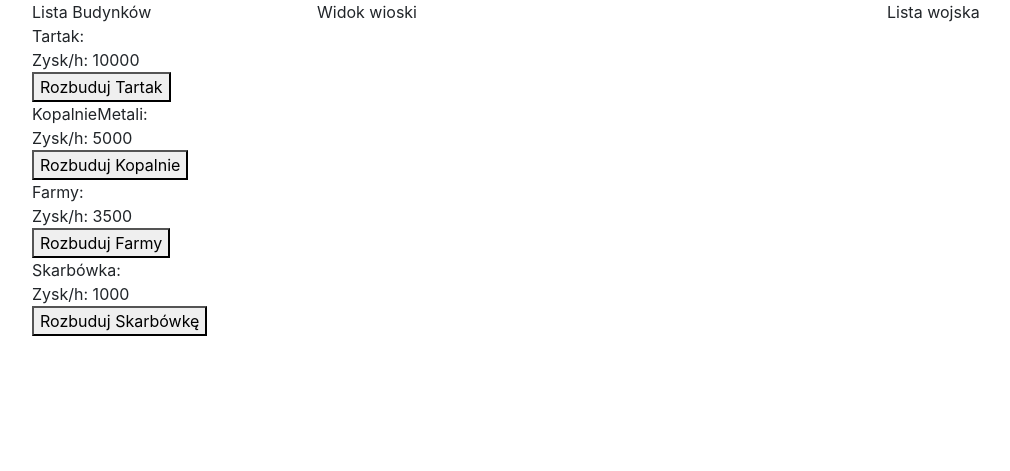
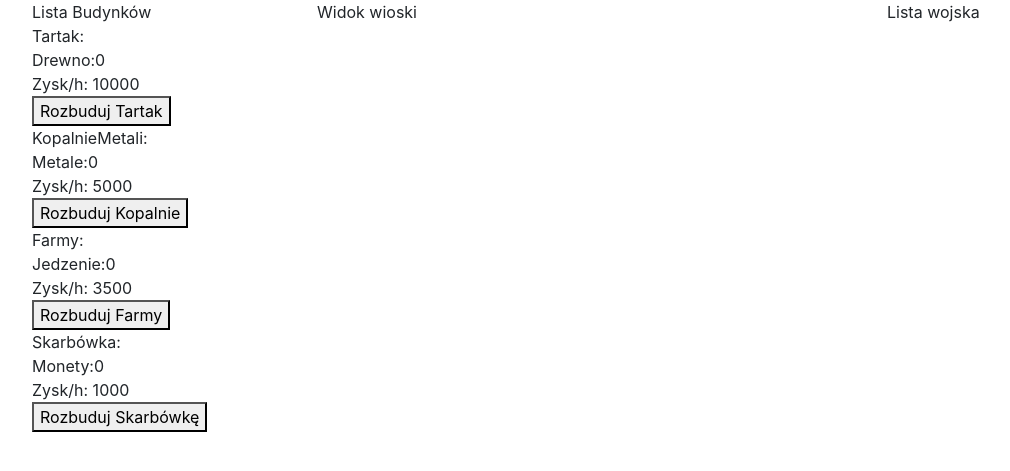
Before and after one commit to Project-Ascension-to-Heaven/Giera, a PHP site: page /index.php in a window 1280 px wide. Shown: the part 61-532 px from the top of the page, without its empty margins (53-1063 px from the left). Run offline with PHP 8.4, Linux system fonts and the light colour scheme.

Commit message:
Kox magazyn
kox

```diff
--- a/index.php
+++ b/index.php
@@ -63,21 +63,25 @@
             <div class="col-12 col-md-3">
                 Lista Budynków<br>
                 Tartak: <br>
+                Drewno:<?php echo $v->showStorage("drewno"); ?> <br>
                 Zysk/h: <?php echo $v->showHourGain("wood"); ?> <br>
             <a href="index.php?action=upgradeBuilding&building=tartak">
                 <button>Rozbuduj Tartak</button>
             </a><br>
                 KopalnieMetali: <br>
+                Metale:<?php echo $v->showStorage("metale"); ?> <br>
                 Zysk/h: <?php echo $v->showHourGain("metale"); ?> <br>
             <a href="index.php?action=upgradeBuilding&building=kopalniaMetali">
                 <button>Rozbuduj Kopalnie</button>
             </a><br>
                 Farmy: <br>
+                Jedzenie:<?php echo $v->showStorage("jedzenie"); ?> <br>
                 Zysk/h: <?php echo $v->showHourGain("jedzenie"); ?> <br>
             <a href="index.php?action=upgradeBuilding&building=farmy">
                 <button>Rozbuduj Farmy</button>
             </a><br>
                 Skarbówka: <br>
+                Monety:<?php echo $v->showStorage("monety"); ?> <br>
                 Zysk/h: <?php echo $v->showHourGain("monety"); ?> <br>
             <a href="index.php?action=upgradeBuilding&building=skarbowka">
                 <button>Rozbuduj Skarbówkę</button>
@@ -87,7 +91,8 @@
                 Widok wioski
             </div>
             <div class="col-12 col-md-3">
-                Lista wojska
+                Lista wojska <br>
+
             </div>
         </main>
         <footer class="row">
```
